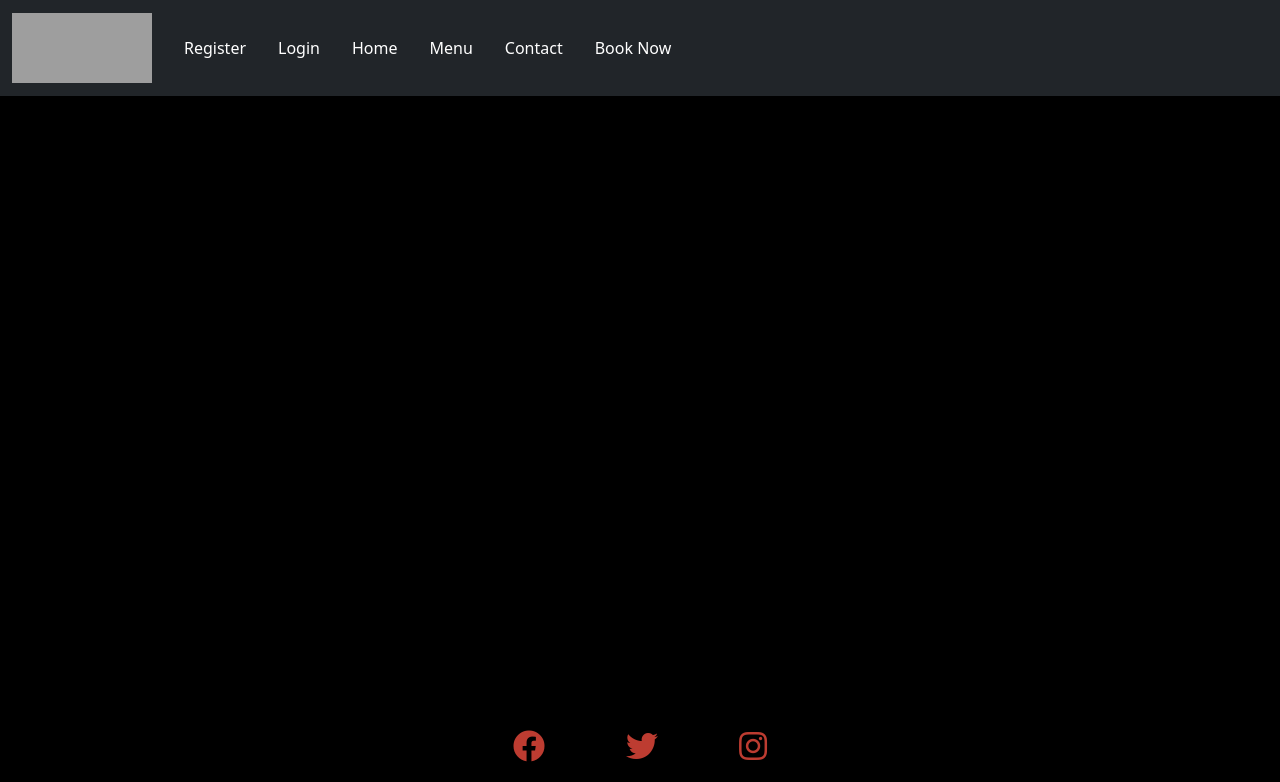
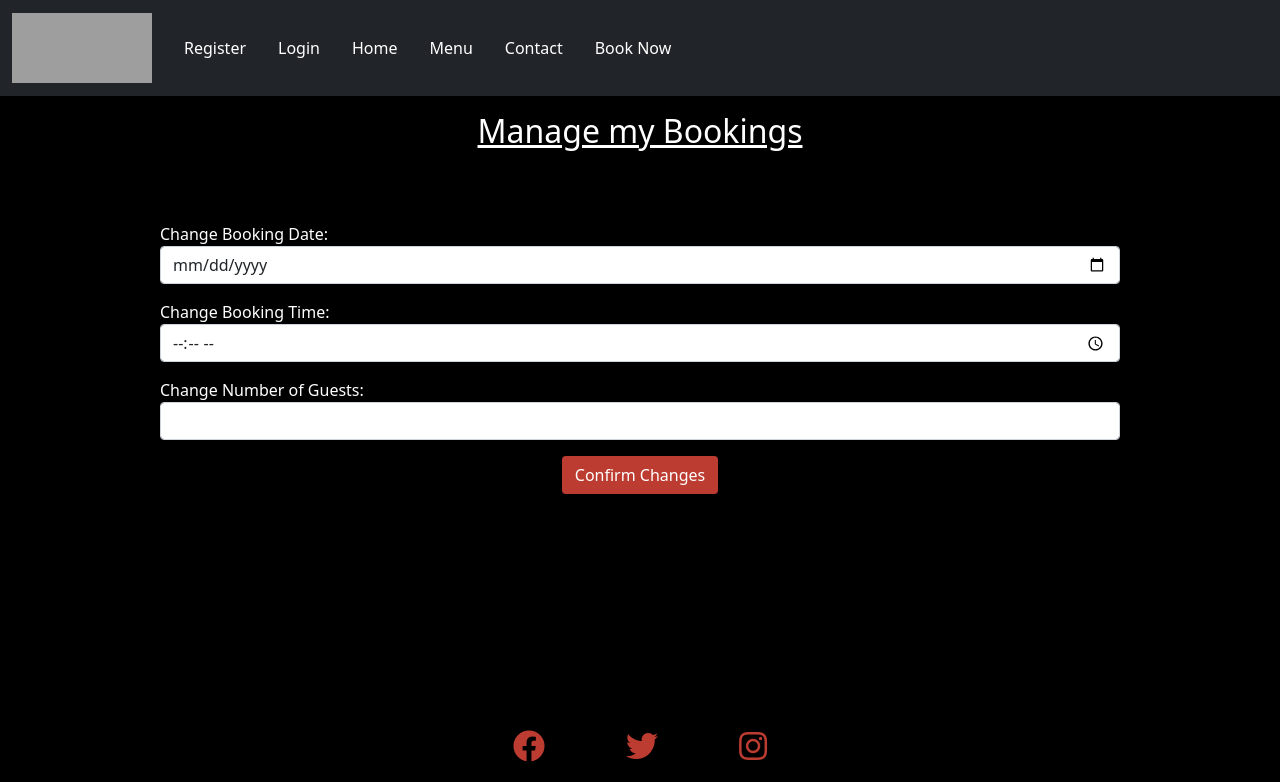
Before and after one commit to Code-Institute-Submissions/iKelvvv-MS4, a Django app: page /manage_booking/ in a window 1280 px wide. Shown: the top 782 px of the page. Run offline with Django 3.2, Linux system fonts and the light colour scheme; grey boxes are pictures that could not be loaded.

Commit message:
Add fields to change booking date, time and guest count

```diff
--- a/templates/manage_booking.html
+++ b/templates/manage_booking.html
@@ -2,5 +2,36 @@
 
 {% block content %}
 
+<div class="container">
+    <div class="row">
+        <div class="col-12">
+            <h2 class="text-center text-decoration-underline py-3">Manage my Bookings</h2>
+        </div>
+    </div>
+</div>
+
+<div class="w-75 mx-auto py-5">
+    <form class="row g-3" method="POST" action="https://formdump.codeinstitute.net/">
+
+
+        <div class="col-12">
+            <label for="date">Change Booking Date:</label>
+            <input type="date" class="form-control" id="date" name="date">
+        </div>
+
+        <div class="col-12">
+            <label for="time">Change Booking Time:</label>
+            <input type="time" class="form-control" id="appt" name="appt">
+        </div>
+
+        <div class="col-12 mx-auto">
+            <label for="guest_count">Change Number of Guests:</label>
+            <input type="number" class="form-control" id="guest_count" name="guest_count" min="1" max="10">
+        </div>
+
+        <div class="col-12 text-center">
+            <button type="submit" class="btn custom-red text-white">Confirm Changes</button>
+        </div>
+    </form>
 
 {% endblock %}
```
